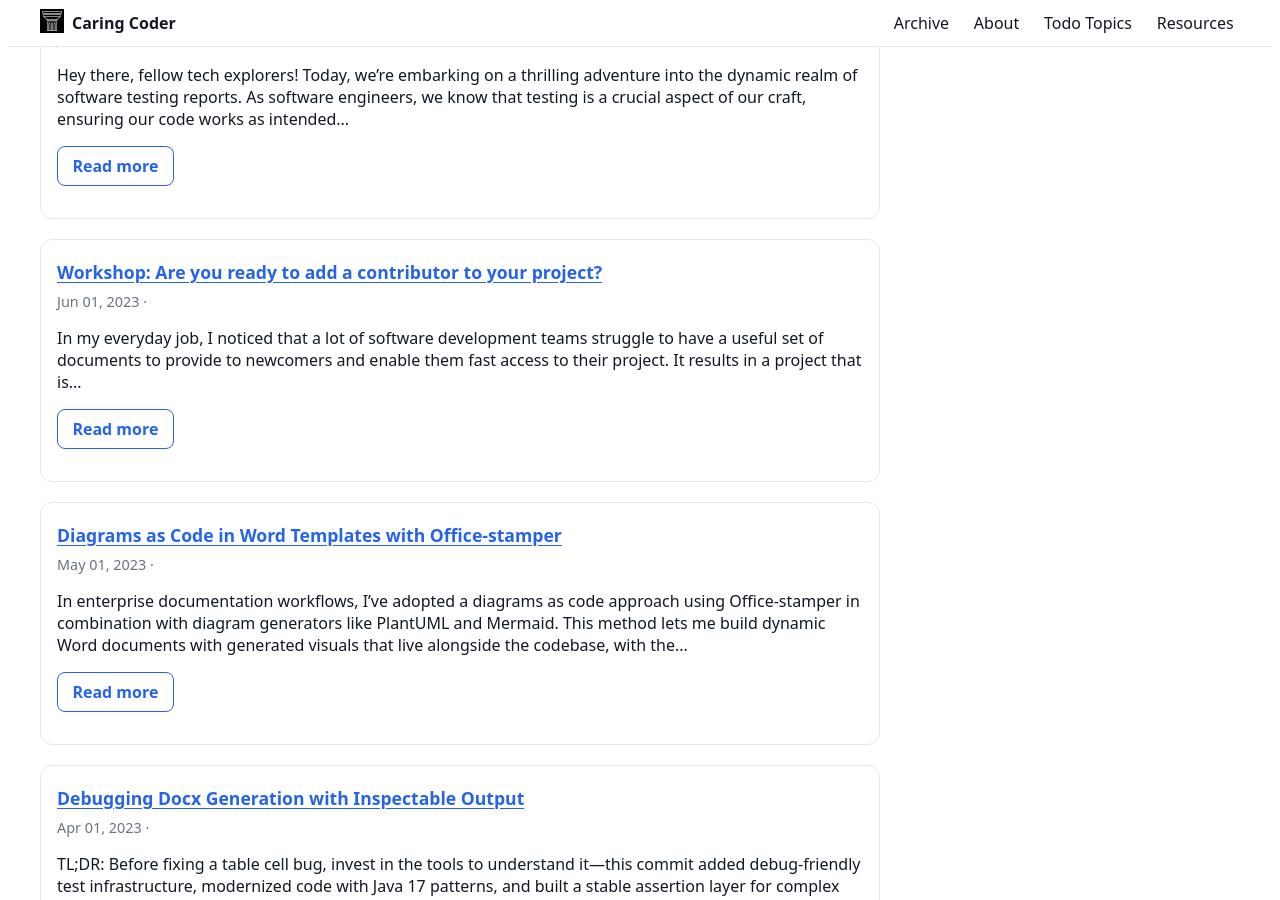
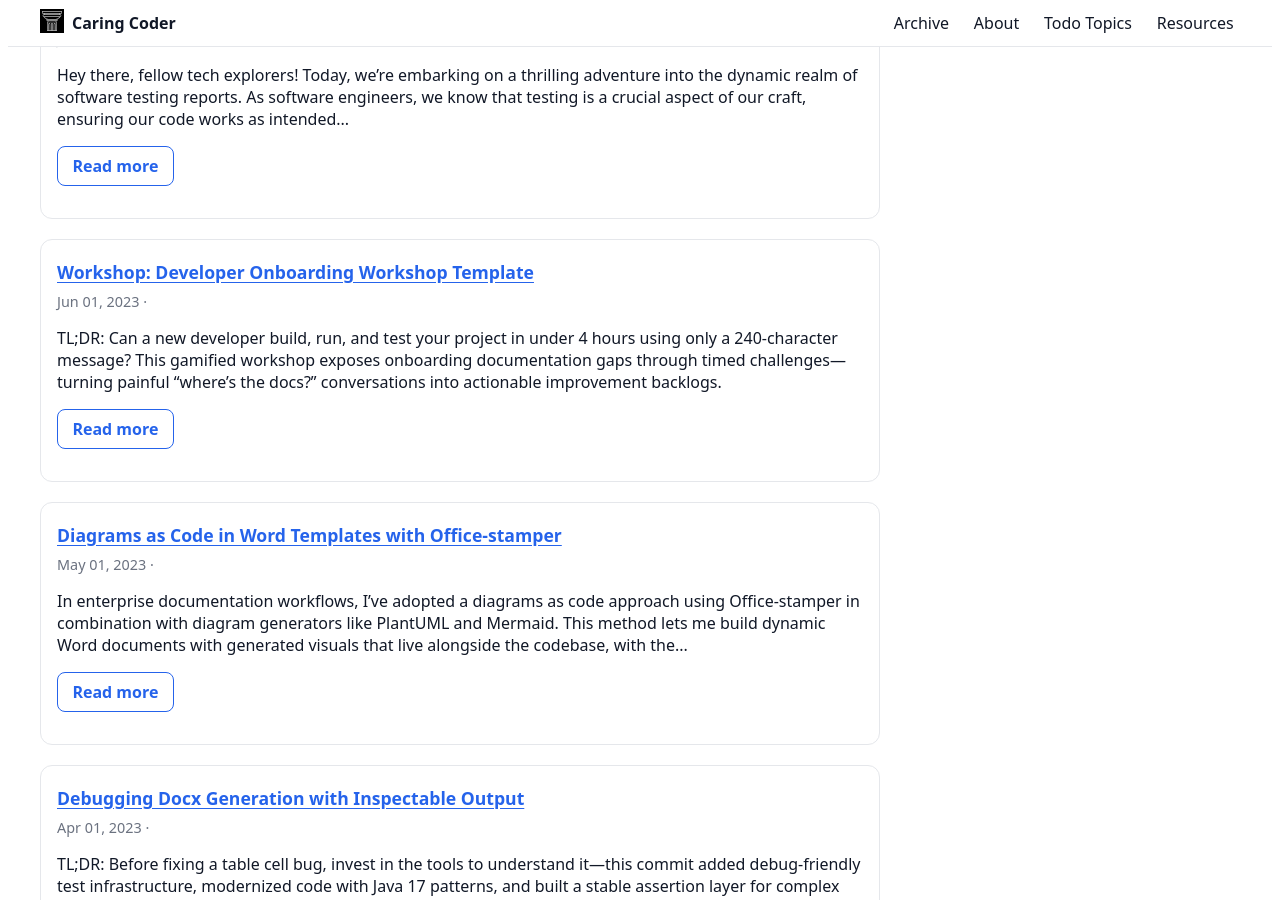
Before and after one commit to verronpro/blog, a Jekyll site: the page built from index.md, in a window 1280 px wide and 900 px high, scrolled down 937 px. Built offline with Jekyll 4.4.1, drawn with Linux system fonts in a browser that asks for light colours; some of the changed lines change nothing that is shown.

Commit message:
Update title and categories for clarity and expanded focus; overhaul content with clearer structure, gamified elements, scoring system, and practical workshop tips to improve onboarding documentation outcomes.

````diff
--- a/_posts/2023-06-01-little-helper-workshop.md
+++ b/_posts/2023-06-01-little-helper-workshop.md
@@ -1,78 +1,156 @@
 ---
 layout: article
-title:  "Workshop: Are you ready to add a contributor to your project?"
+title:  "Workshop: Developer Onboarding Workshop Template"
 date:   2023-06-01 09:00:00
-categories: [workshop]
+categories: [workshop, onboarding, documentation, devex, team-practices]
 ---
 
-In my everyday job, I noticed that a lot of software development teams struggle to have a useful set of documents to provide to newcomers and enable them fast access to their project. It results in a project that is sometimes hard to provide help to (from a coaching perspective), or a team without homogeneous practices, since they don’t build a common way of working.
+TL;DR: Can a new developer build, run, and test your project in under 4 hours using only a 240-character message? This gamified workshop exposes onboarding documentation gaps through timed challenges—turning painful "where's the docs?" conversations into actionable improvement backlogs.
 
-To help prevent this kind of obstacle, here is a short workshop you can use to discover those holes in your developers’ onboarding documentation.
+A new contractor joins your team Monday morning. By lunch, they're still installing dependencies. By Wednesday, they're Slacking you about environment variables. By Friday, they've made zero commits. Sound familiar? The problem isn't talent—it's missing documentation. This workshop surfaces those gaps in 60 minutes through a simple challenge: can someone set up your dev environment using only a 240-character starting message? If not, you've just found your next sprint's documentation work.
 
-It should make finding those missing points more enjoyable and interactive. You can try to use it every time a newcomer joins your team, but I'd advise you to play it around every 1 or 2 months to check that all those documents are still up to date.
+## Workshop Quick Facts
 
-![A hole in your foundations - Photo by Bruce Kee on Unsplash]\
-(https://miro.medium.com/v2/resize:fit:1400/0*yeZKGhbmElPAiCgB \
-"A hole in your foundations - Photo by Bruce Kee on Unsplash")\
-{: width="50%" }
+| Aspect             | Details                                 |
+|--------------------|-----------------------------------------|
+| **Duration**       | 60–90 minutes (1–4 rounds)              |
+| **Participants**   | 1 player + 2–6 observers                |
+| **Setup**          | Blank computer or VM + 240-char message |
+| **Output**         | Prioritized documentation backlog       |
+| **Repeat cadence** | Every 1–2 months or when onboarding     |
+
+```plantuml
+Setup (5 min) → Round 1 (15 min) → Feedback (5 min) →
+Round 2 (15 min) → Feedback (5 min) → Backlog Creation (10 min)
+```
+
 
 # Goal
 We try to highlight the possible lack of developer documentation by trying to set up a developer environment from a blank machine. If the complete working setup for a developer computer is longer than half a day, you can consider that either documentation or design of work environment and tooling is not clear and/or mastered enough and need improvement.
 
 # Starting
-We select a player from the team or let the workshop facilitator be the player, the rest of the team will be observing.
+Select one team member as the player or let the workshop facilitator be the player, the rest of the team will be observing.
 
 1. Prepare a (reasonably) blank computer.
 2. Give the player one (and only one) short message (up to 240 characters at most).
 
+## The 240-Character Rule
+
+**Why the limit?**
+Forces you to link to *discoverable* documentation instead of institutional knowledge. If your starting message is "Ask Sarah about the database," you've already failed.
+
+**Good examples:**
+- ✅ "Clone github.com/yourorg/app, open README.md, follow 'Quick Start'"
+- ✅ "Join Slack #dev-setup channel, pin has devcontainer link + wiki URL"
+- ✅ "Open Confluence: confluence.yourco.com/docs/APP → Dev Setup"
+
+**Bad examples:**
+- ❌ "Sarah knows the setup, DM her"
+- ❌ "It's documented somewhere, check the wiki"
+- ❌ "Run install.sh (ignore the errors, they're fine)"
+
 # Round ~15min
-The workshop should be useful even with only 1 round, but you should be able to chain up to 4 rounds if needed.
+The workshop surfaces gaps even with only 1 round, but you should be able to chain up to 4 rounds if needed.
 
 ##  10 min timed application step
 The player should now try to follow the message and gather enough information to be able to:
 
-- Build and package all relevant codebases (1) without warnings (1)
-- Run the application (1) on the player computer (1)
-- Find the endpoints catalog (1) and get some results from them (1)
-- Run automated test suites (1) without warnings or ignored tests (1)
+## Scoring Checklist (8 core points)
+
+Each round, award 1 point for each achievement:
+
+- [ ] **Build:** Package all codebases
+- [ ] **Build (clean):** No compiler warnings
+- [ ] **Run:** Player can interact with Application
+- [ ] **Run (local):** Player can interact on his machine
+- [ ] **Endpoints:** Found API/service catalog
+- [ ] **Endpoints (test):** Successfully called at least one
+- [ ] **Tests:** Automated test suite runs
+- [ ] **Tests (clean):** No warnings or ignored tests
+
+**Bonus points** (see below) (optional, +10 max):
+- IDE setup documented (2 pts)
+- Version requirements specified (2 pts)
+- Architecture docs + living documentation (2 pts)
+- CI/CD access instructions (2 pts)
+- Observability/monitoring access (2 pts)
 
 If any questions arise, the observing team shouldn’t give any more information, but can take notes or start drafting the documentation they feel is missing.
 
-![Can you run all layers in time? — Photo by Dan Asaki on Unsplash]\
-(https://miro.medium.com/v2/resize:fit:1400/0*CtLRlDzE2_nE5qt4 \
-"Can you run all layers in time? — Photo by Dan Asaki on Unsplash")\
-{: width="50%" }
+![Can you run all layers in time? — Photo by Dan Asaki on Unsplash](https://miro.medium.com/v2/resize:fit:1400/0*CtLRlDzE2_nE5qt4 "Can you run all layers in time? — Photo by Dan Asaki on Unsplash")
 
-##  5 min feedback step
-At the end of the timer, let's do 5 min feedback between the player and observers about the setup status of the player:
+## 5-Min Feedback (Structured Retro)
 
-- Did he succeed in applying all the aspects listed?
-- Are some steps too complex?
-- Are there time-wasting periods that can improve?
+Use these prompts to keep feedback focused:
 
-Don’t discuss the next steps of the setup during that stage, just focus on what has been achieved or tried during the 15 min.
+**What worked?**
+- "Which documentation did the player actually use?"
+- "Were any links/files particularly helpful?"
+
+**What blocked progress?**
+- "Where did the player get stuck the longest?"
+- "What information did they search for but couldn't find?"
+
+**What surprised you?**
+- "Did the player follow a different path than expected?"
+- "Were there undocumented assumptions?"
+
+**Quick wins:**
+- "What could we document in under 30 minutes?"
+
+💡 **Tip:** Use a shared doc (Google Doc, Miro board) for live note-taking.
 
 # Ending
-To end the session, let's do a recap on the missing documentation that felt needed to onboard a colleague, a coach or a maintenance team on the project. Probably add some items to your Jira board or team todo-list equivalent.
+To end the session, create a prioritized backlog on the missing documentation that felt needed to onboard a colleague, a coach or a maintenance team on the project. Add these items immediately to your Jira board or team todo-list equivalent.
 
 # Gamification?
 If you want to compare several teams and/or make the workshop competitive, you can award one point for each succeeding item on the list, in each round.
 
-##  Example
-In round 1, the player has been able to:
+## Example Workshop Run: E-Commerce Platform Team
 
-- build all codebases → 1 point
-- run the automated tests → 1 point
+**Round 1 (15 min)**
+- **Message:** "Clone github.com/acme/shop-api, see README"
+- **Player:** Found README, but it said "install Java" without version
+- **Result:** Installed Java 21, project needs Java 17 → build failed
+- **Score:** 0/8 points
+- **Action items:** Add Java version + download link to README
 
-Total: 2 points (out of 8)
+**Round 2 (15 min)**
+- **Message:** Same as Round 1
+- **Player:** Built successfully, but `mvn test` skipped integration tests
+- **Result:** Build works, tests run but incomplete
+- **Score:** 4/8 points (build + build-clean + tests partial)
+- **Action items:** Document how to run full test suite (with Docker deps)
 
-In round 2, the player has just been able to:
+**Round 3 (15 min)**
+- **Message:** Same as Round 1
+- **Player:** Everything worked! Found Swagger UI for endpoints
+- **Score:** 8/8 points ✅
+- **Outcome:** Team feels confident handing project to another squad
 
-- build all codebases, now without warning → 1 more points
-- run the app on his machine → 2 points
-- as before, run the automated tests → no more points
+## How Mature Is Your Onboarding?
 
-Total: previous total + 3 points → 5 points
+Use your workshop score to gauge maturity:
+
+**Level 1: Broken (0–3 points)**
+Can't even build the project. Documentation likely doesn't exist or is severely outdated.
+🚨 **Action:** Stop feature work, invest 2 sprints in docs.
+
+**Level 2: Fragile (4–6 points)**
+Builds work, but tests or runtime fail. Documentation exists but has gaps.
+⚠️ **Action:** Document missing prerequisites, add troubleshooting section.
+
+**Level 3: Functional (7–10 points)**
+Core setup works. Some advanced features undocumented.
+✅ **Action:** Add IDE setup, CI/CD access, observability links.
+
+**Level 4: Excellent (11–15 points)**
+Everything documented and discoverable. New devs productive in hours.
+🎯 **Action:** Maintain and update quarterly.
+
+**Level 5: Automated (16+ points + automation)**
+One-command setup via devcontainer, Nix, or similar. Self-service everything.
+🚀 **Action:** Share your setup as a template for other teams.
 
 ##  Optional points
 Those previous points were the minimum of the minimum requirements for a dev environment setup, but you could also choose to include the following:
@@ -83,7 +161,51 @@ Those previous points were the minimum of the minimum requirements for a dev env
 - Does the CI/CD related documentation exist? i.e., how are artifacts versioned, and how is the application deployed into the target production environment? (1 point) Can we find a way to get the right to create these new versions, and start a new deployment without help? (1 point)
 - Is there any relevant information related to observability (how does the production environment alert the maintenance team, how do the production environments metrics like CPU usage or query response times get collected)? (1 point) Can we find how to be added to the list of notified people, or get access to monitoring dashboards? (1pt)
 
+## Common Gaps Discovered
+
+Based on running this workshop with dozens of teams, here's what usually breaks:
+
+| Problem                      | Symptom                       | Fix                                                   |
+|------------------------------|-------------------------------|-------------------------------------------------------|
+| **Version hell**             | "Works on my machine"         | Add `.sdkmanrc`, `.nvmrc`, or devcontainer            |
+| **Secret sprawl**            | "Where do I get the API key?" | Document secrets bootstrap (1Password CLI, vault URL) |
+| **Database drift**           | "My migrations fail"          | Provide seed data script or Docker Compose            |
+| **IDE assumptions**          | "Just use IntelliJ settings"  | Document VS Code + IntelliJ setup separately          |
+| **Test environment missing** | "Tests need AWS credentials"  | LocalStack/Testcontainers setup in README             |
+| **Proxy/VPN required**       | "I can't reach the registry"  | Document network requirements upfront                 |
+
+## Running the Workshop Successfully
+
+### Before the workshop:
+- **Prepare the machine:** VM snapshot, cloud workspace (GitHub Codespaces), or wiped laptop
+- **Set expectations:** Tell the player they can't ask questions during timed rounds
+- **Prepare observers:** Give them a note-taking template (see below)
+- **Choose the right player:** Either a new team member (realistic) or an experienced dev (finds gaps faster)
+
+### During the workshop:
+- **Keep strict time:** Use a visible timer, no extensions
+- **Record the session:** Screen recording helps identify navigation struggles
+- **Take notes on *silence*:** When the player stalls, that's a documentation gap
+- **Ban helpful hints:** Observers must stay quiet (hard but essential!)
+
+### After the workshop:
+- **Prioritize the backlog:** Fix quick wins immediately (same day if possible)
+- **Assign owners:** Don't leave action items orphaned
+- **Schedule next run:** Set a calendar reminder for 1–2 months out
+
+## When Teams Push Back
+
+**"We don't have time for workshops"**
+→ Response: "How much time did you spend last month helping new people set up?"
+
+**"Our setup is too complex to document"**
+→ Response: "This workshop will show you exactly what to simplify."
+
+**"We only onboard once a year"**
+→ Response: "Documentation rots. This keeps it fresh for contractors, coaches, and team transfers."
+
+**"Our docs are fine, we don't need this"**
+→ Response: "Great! This will prove it and give you a maturity score to brag about."
+
 # Conclusion
-I hope you'll find this workshop useful. Or at least that it can be used as a checklist for remembering the various parts of your documentation that will help you to integrate new members, or allow you to transfer projects ownership to other teams with confidence that nothing obvious will go wrong. Who knows? With a bit of luck, you won't have to receive a phone call much later to give an access you've forgotten, or to give details of a component that hasn't been properly documented.
-
-Have fun, and always look for ways to improve your codebase.
+The best documentation is the documentation that gets used. This workshop doesn't just find gaps—it forces you to experience onboarding from a newcomer's perspective. That empathy is what turns adequate docs into excellent ones. Challenge: Run this workshop once. Then look your next new hire in the eye and say "You'll be committing code by lunch." That's the standard we're aiming for.
````
